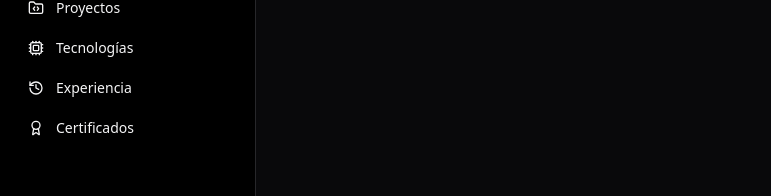
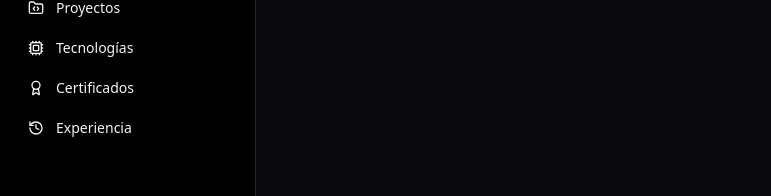
Before and after one commit to archunknown/adriantasayco-dev, a Next.js app: page /admin in a window 1280 px wide. Shown: the part 211-407 px from the top of the page, without its empty margins (0-771 px from the left). Built offline with nearby package versions, Linux system fonts and the light colour scheme; no server answers.

Commit message:
feat(admin): add certificates navigation link to sidebar

```diff
--- a/app/(dashboard)/admin/layout.tsx
+++ b/app/(dashboard)/admin/layout.tsx
@@ -14,8 +14,8 @@ export default function DashboardLayout({ children }: { children: ReactNode }) {
         { name: "Perfil", href: "/admin/profile", icon: UserCircle },
         { name: "Proyectos", href: "/admin/projects", icon: FolderCode },
         { name: "Tecnologías", href: "/admin/tech", icon: Cpu },
+        { name: "Certificados", href: "/admin/certificates", icon: Award },
         { name: "Experiencia", href: "/admin/experience", icon: History },
-        { name: "Certificados", href: "/admin/certificates", icon: Award },
     ]
 
     return (
```
